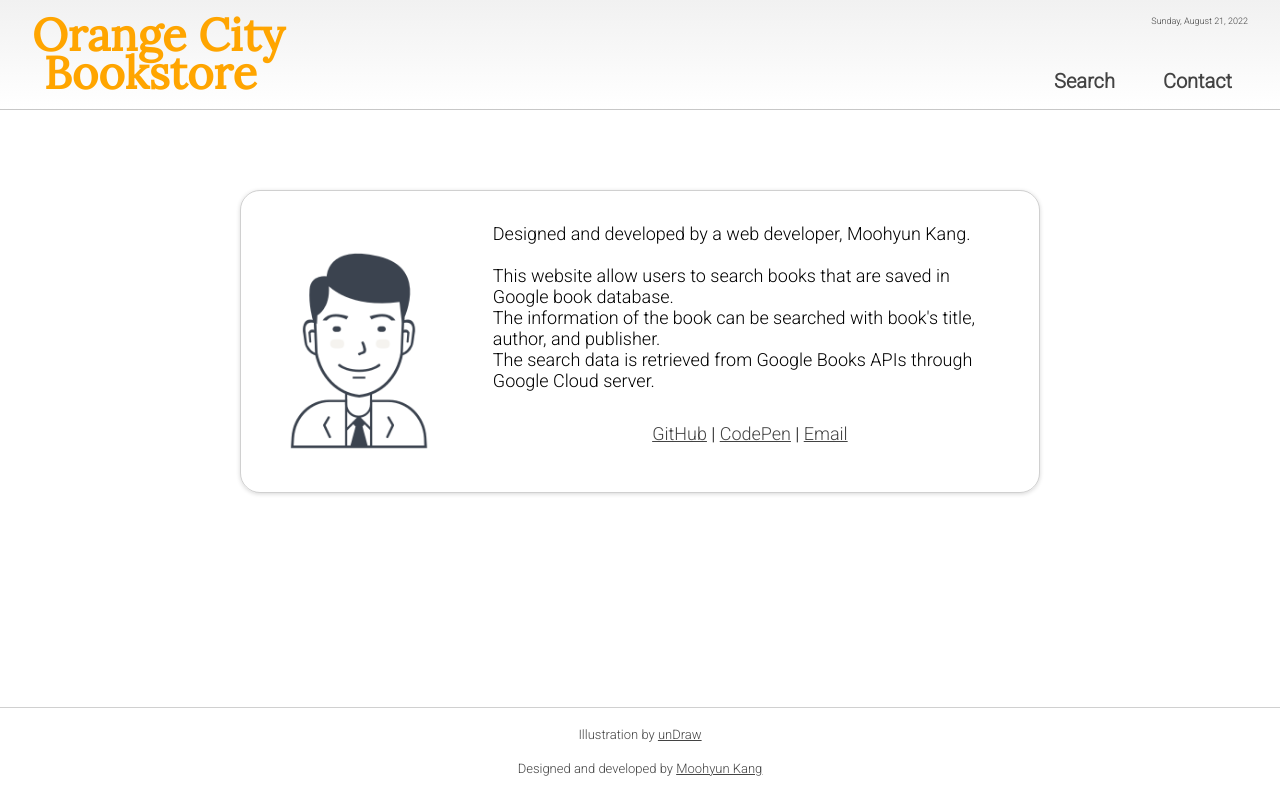
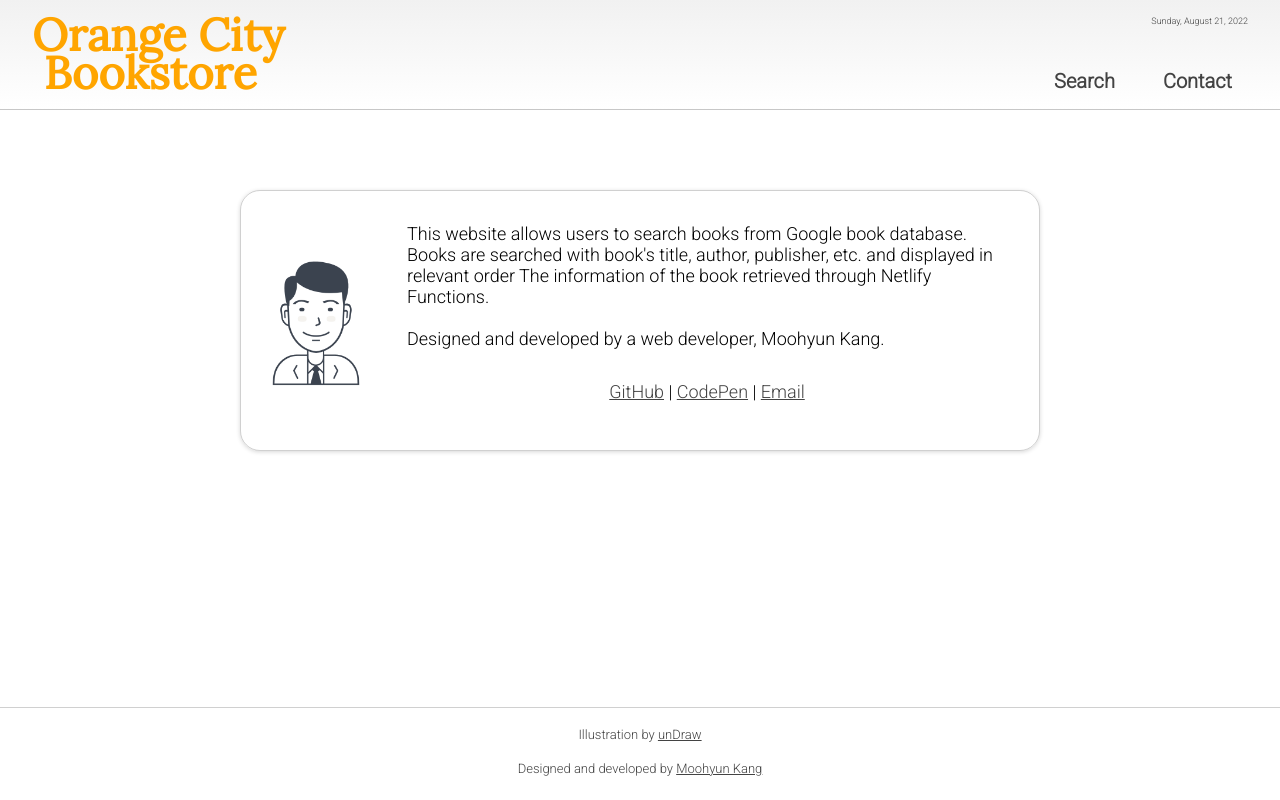
Before and after one commit to grandorca/orange-city-ebook, a React (Create React App) app: page /contact in a window 1280 px wide. Built offline with nearby package versions, Linux system fonts and the light colour scheme.

Commit message:
search result orderBy=relevance

```diff
--- a/src/components/pages/Contact.jsx
+++ b/src/components/pages/Contact.jsx
@@ -8,17 +8,13 @@ const Contact = () => {
 
         <div className="contact-text-container">
           <p className="contact-p" id="contact-p-text">
-            Designed and developed by a web developer, Moohyun Kang.
+            This website allows users to search books from Google book database.
+            Books are searched with book's title, author, publisher, etc. and
+            displayed in relevant order The information of the book retrieved
+            through Netlify Functions.
             <br />
             <br />
-            This website allow users to search books that are saved in Google
-            book database.
-            <br />
-            The information of the book can be searched with book's title,
-            author, and publisher.
-            <br />
-            The search data is retrieved from Google Books APIs through Google
-            Cloud server.
+            Designed and developed by a web developer, Moohyun Kang.
           </p>
           <p className="contact-p" id="contact-p-anchor">
             <a
```
Also changed, not shown: 1 other file (tests, documents, lock files or other folders).
